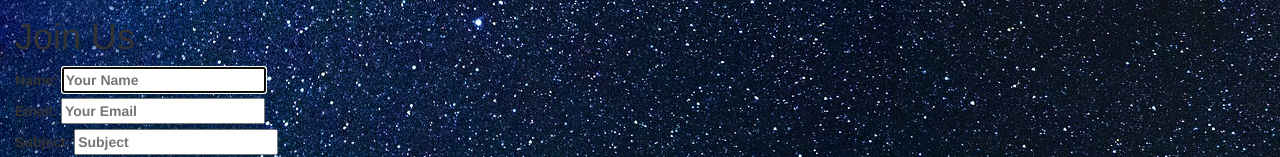
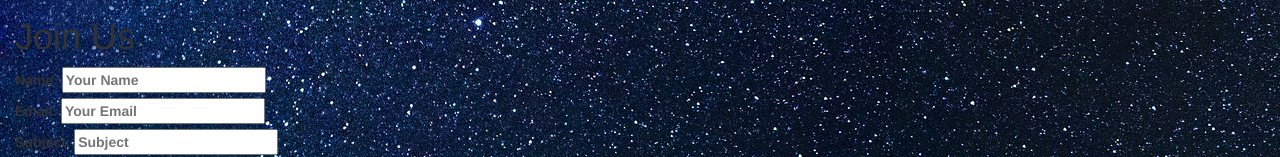
Before and after one commit to chingu-voyage4/Toucans-Team-16, a plain HTML site: page index.html in a window 1280 px wide. Shown: the part 1938-2095 px from the top of the page. Drawn offline with nearby package versions, Linux system fonts and the light colour scheme; a script that the page names is missing.

Commit message:
fixing the load bug

```diff
--- a/index.html
+++ b/index.html
@@ -100,7 +100,7 @@
                 <div>
                     <label for="name">
                         <span class="required">Name: </span>
-                        <input type="text" id="name" name="name" value="" placeholder="Your Name" required="required" autofocus="autofocus" />
+                        <input type="text" id="name" name="name" value="" placeholder="Your Name" required="required"/>
                     </label>
                 </div>
                 <div>
```
